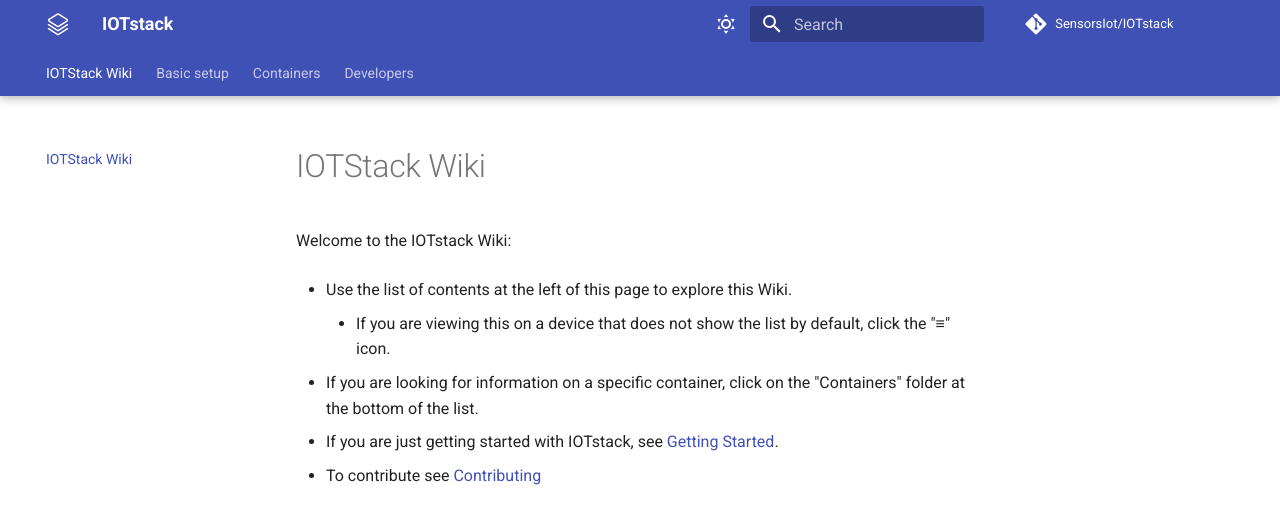
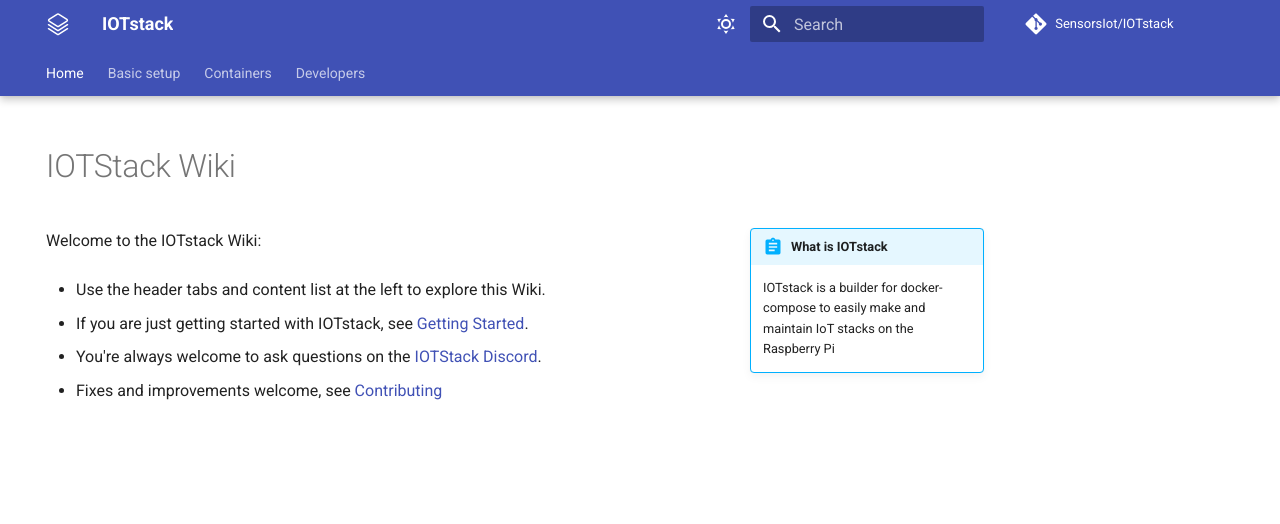
Before and after one commit to gcgarner/IOTstack, an MkDocs documentation site: the page built from docs/index.md, in a window 1280 px wide. Shown: the top 524 px of the page. Built offline with MkDocs 1.6.1 and Material for MkDocs 9.7.7, drawn with Linux system fonts in a browser that asks for light colours; comment, search, counter and statistics services are not loaded.

Commit message:
docs: improve Wiki home page friendliness
Add Discord link to Wiki home page.
Only show relevant (wide/narrow) layout navigation advice.
Hide Navigation and add project mission statement quote.

```diff
--- a/docs/index.md
+++ b/docs/index.md
@@ -1,13 +1,25 @@
+---
+title: Home
+hide:
+  - navigation
+---
 # IOTStack Wiki
+
+!!! abstract inline end "What is IOTstack"
+    IOTstack is a builder for docker-compose to easily make and maintain IoT
+    stacks on the Raspberry Pi
 
 Welcome to the IOTstack Wiki:
 
-* Use the list of contents at the left of this page to explore this Wiki.
-
-	- If you are viewing this on a device that does not show the list by default, click the "≡" icon.
-
-* If you are looking for information on a specific container, click on the "Containers" folder at the bottom of the list.
+* <span class="show-when-wide-layout">
+  Use the header tabs and content list at the left to explore this Wiki.
+  </span>
+  <label class="show-when-narrow-layout">
+  Click the "≡" icon to navigate this Wiki.
+  </label>
 
 * If you are just getting started with IOTstack, see [Getting Started](Basic_setup/).
 
-* To contribute see [Contributing](Developers/)
+* You're always welcome to ask questions on the [IOTStack Discord](https://discord.gg/ZpKHnks).
+
+* Fixes and improvements welcome, see [Contributing](Developers/)
--- a/docs/style.css
+++ b/docs/style.css
@@ -1,4 +1,17 @@
+/* vim: set sw=2: */
+
 /* hide "Made with Material" footer */
 .md-footer-meta {
     display: none;
 }
+
+@media screen and (max-width:76.25em) {
+  .show-when-wide-layout {
+    display:none
+  }
+}
+@media screen and (min-width:76.25em) {
+  .show-when-narrow-layout {
+    display:none
+  }
+}
```
